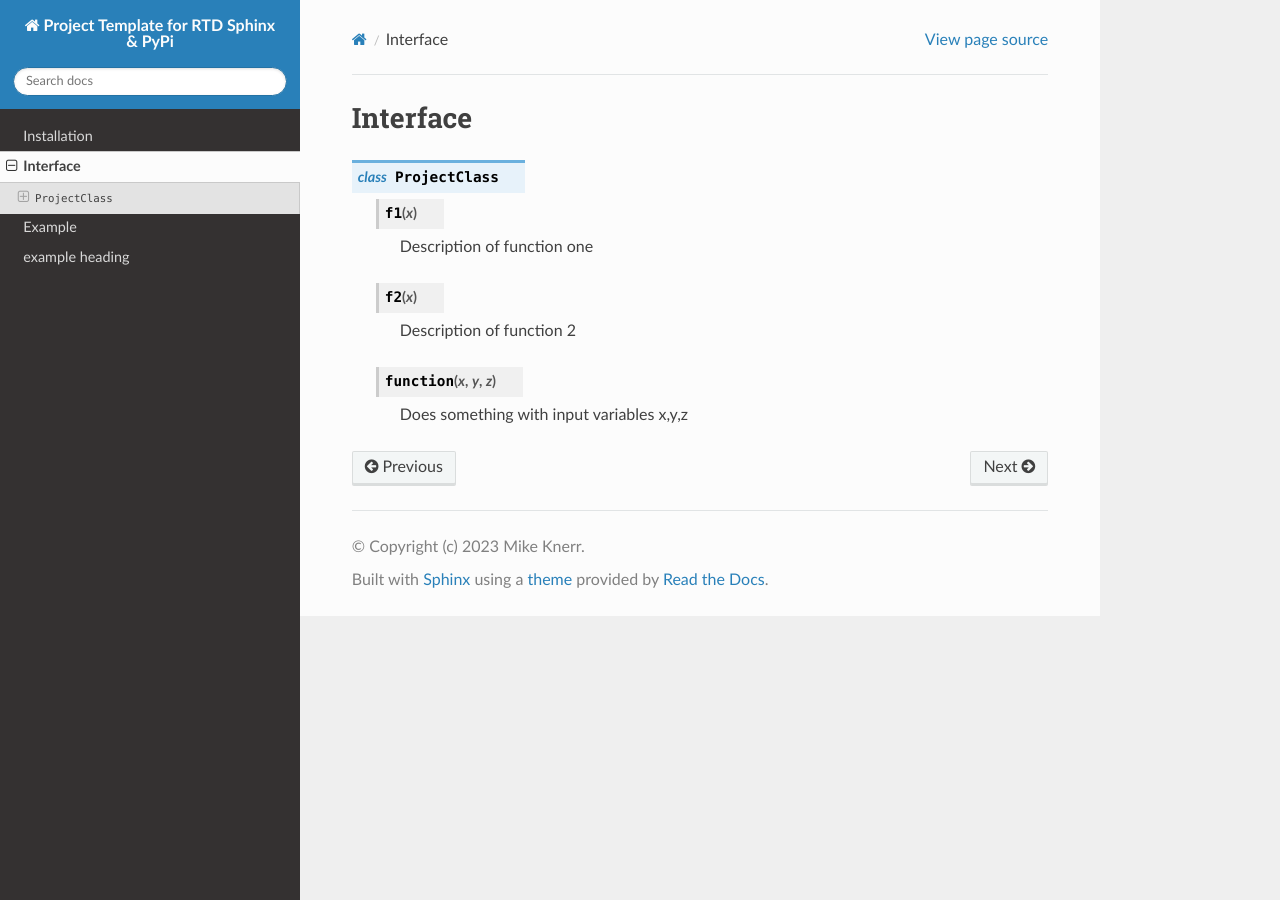
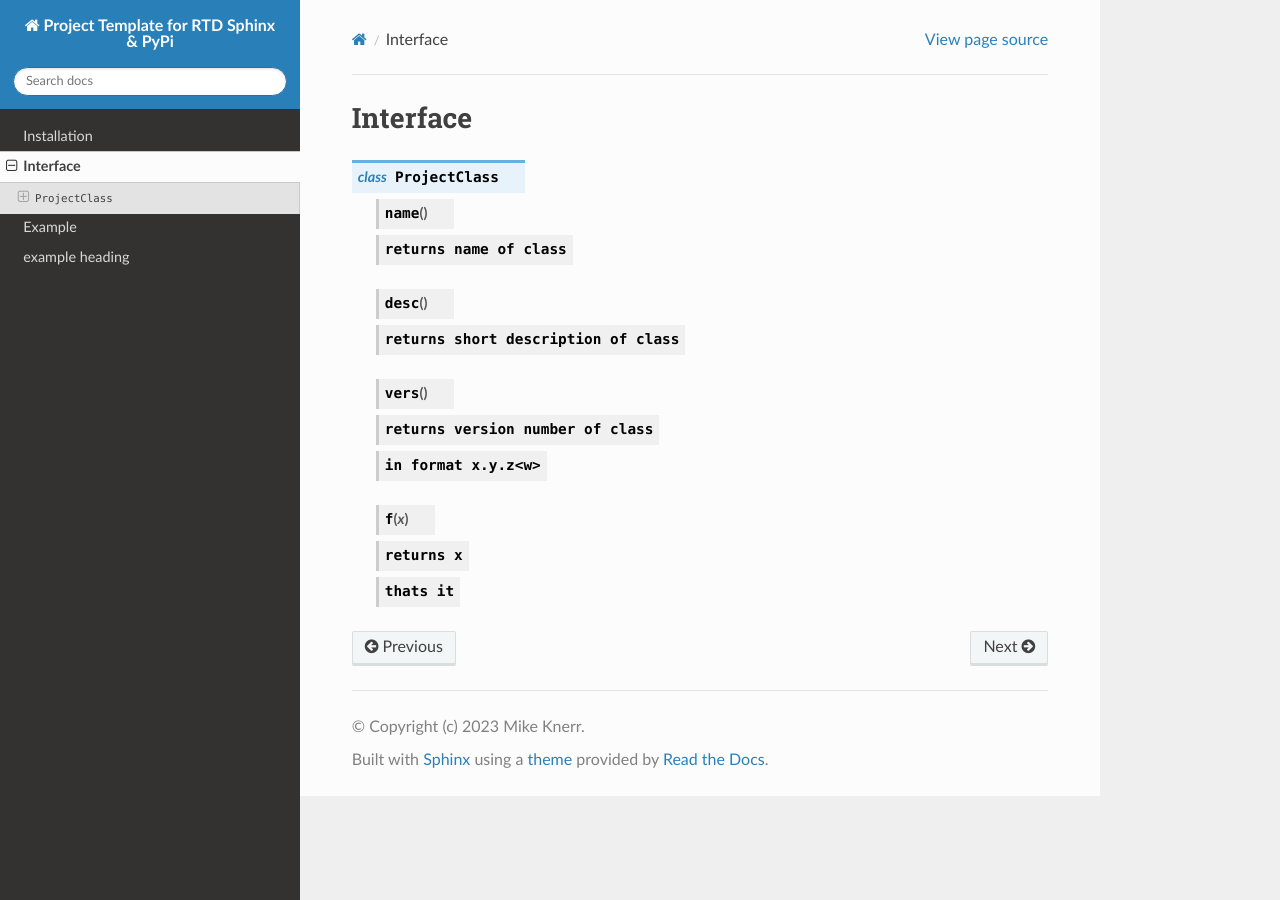
Before and after one commit to mkner/robo-pid, a Sphinx documentation site: the page built from docs/interface.rst, in a window 1280 px wide. Built offline with Sphinx 7.4.7 and the Read the Docs theme 2.0.0, drawn with Linux system fonts in a browser that asks for light colours.

Commit message:
Update interface.rst

```diff
--- a/docs/interface.rst
+++ b/docs/interface.rst
@@ -5,16 +5,19 @@ Interface
 .. class:: ProjectClass()
 
 
- .. method:: f1(x)
-
-  Description of function one
+ .. method:: name()
+  returns name of class
 
 
- .. method:: f2(x)
-
-  Description of function 2
+ .. method:: desc()
+  returns short description of class
 
 
- .. method:: function(x,y,z)
+ .. method:: vers()
+   returns version number of class
+   in format x.y.z<w>
 
-   Does something with input variables x,y,z
+
+ .. method:: f(x)
+   returns x
+   thats it
```
